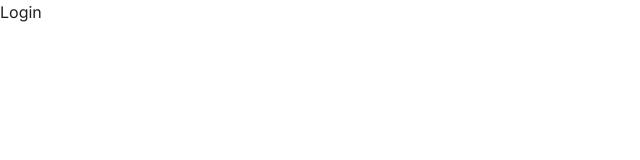
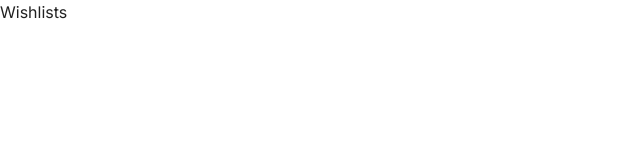
Before and after one commit to Tanaka785/OnlineStore, a React (Vite) app in the folder Frontend/: page /auth/login in a window 1280 px wide. Shown: the top 160 px of the page, without its empty margins (0-640 px from the left). Built offline with nearby package versions, Linux system fonts and the light colour scheme.

Commit message:
defines Wishlists component.

```diff
--- a/Frontend/src/pages/Login.jsx
+++ b/Frontend/src/pages/Login.jsx
@@ -1,5 +1,5 @@
-export default function Login() {
+export default function Wishlists() {
     return (
-        <>Login</>
+        <>Wishlists</>
     )
 }
```
